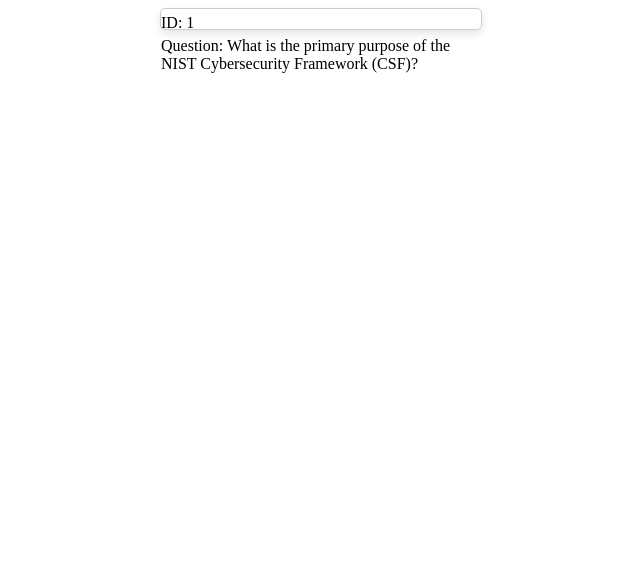
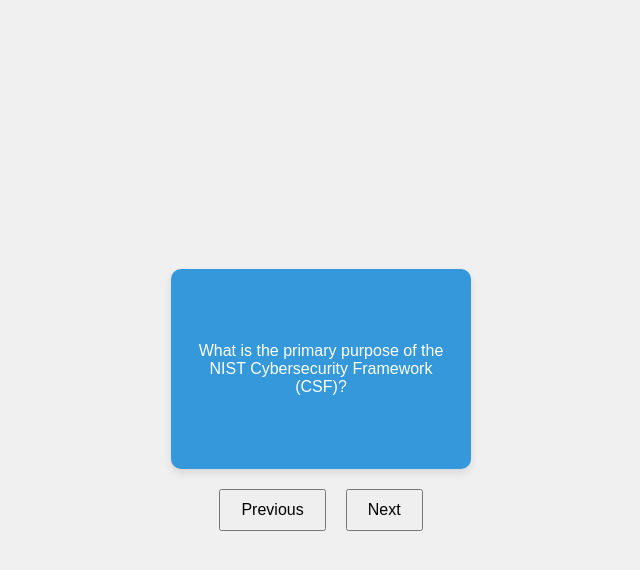
Before and after one commit to Bstbowman/Cyber-flashcards, a plain HTML site: page index.html in a window 1280 px wide. Shown: the whole page, without its empty margins (319-959 px from the left). Drawn offline with Linux system fonts and the light colour scheme.

Commit message:
Update index.html

```diff
--- a/index.html
+++ b/index.html
@@ -3,64 +3,135 @@
 <head>
     <meta charset="UTF-8">
     <meta name="viewport" content="width=device-width, initial-scale=1.0">
-    <title>Card Display</title>
+    <title>Cloud Security Quiz Flashcards</title>
     <style>
-        /* Basic styling for the card */
-        .card {
-            border: 1px solid #ccc;
-            padding: 10px;
-            margin: 10px;
-            border-radius: 5px;
+        body {
+            font-family: Arial, sans-serif;
+            display: flex;
+            justify-content: center;
+            align-items: center;
+            height: 100vh;
+            margin: 0;
+            background-color: #f0f0f0;
+        }
+        .flashcard {
             width: 300px;
-            box-shadow: 0 4px 8px rgba(0,0,0,0.1);
+            height: 200px;
+            perspective: 1000px;
+            cursor: pointer;
+        }
+        .flashcard-inner {
             position: relative;
-            transition: transform 0.5s ease-in-out;
-            /* Center the card in the page */
-            margin: auto;
-            display: block;
+            width: 100%;
+            height: 100%;
+            text-align: center;
+            transition: transform 0.6s;
+            transform-style: preserve-3d;
         }
-        .card.flip {
+        .flashcard.flipped .flashcard-inner {
             transform: rotateY(180deg);
         }
-        .card .front, .card .back {
+        .flashcard-front, .flashcard-back {
             position: absolute;
-            top: 0;
-            left: 0;
             width: 100%;
             height: 100%;
             backface-visibility: hidden;
+            display: flex;
+            justify-content: center;
+            align-items: center;
+            padding: 20px;
+            box-sizing: border-box;
+            border-radius: 10px;
+            box-shadow: 0 4px 8px rgba(0,0,0,0.1);
         }
-        .card .front {
-            z-index: 2;
+        .flashcard-front {
+            background-color: #3498db;
+            color: white;
         }
-        .card .back {
+        .flashcard-back {
+            background-color: #2ecc71;
+            color: white;
             transform: rotateY(180deg);
-            z-index: 1;
         }
-        .id, .question, .answers, .correctAnswer {
-            margin: 5px 0;
+        .navigation {
+            margin-top: 20px;
+            display: flex;
+            justify-content: center;
         }
-        .answers li {
-            list-style-type: none;
+        button {
+            margin: 0 10px;
+            padding: 10px 20px;
+            font-size: 16px;
+            cursor: pointer;
         }
     </style>
 </head>
 <body>
-
-<div id="cardDisplay"></div>
+    <div>
+        <div class="flashcard">
+            <div class="flashcard-inner">
+                <div class="flashcard-front">
+                    <p id="question"></p>
+                </div>
+                <div class="flashcard-back">
+                    <p id="answer"></p>
+                </div>
+            </div>
+        </div>
+        <div class="navigation">
+            <button id="prevBtn">Previous</button>
+            <button id="nextBtn">Next</button>
+        </div>
+    </div>
 
     <script>
-    function createCard(id, question, answers, correctAnswer) {
-        return {
-            id: id,
-            question: question,
-            answers: answers,
-            correctAnswer: correctAnswer
-        };
+        const flashcards = [
+            { question: "What is the primary purpose of the NIST Cybersecurity Framework (CSF)?", answer: "To serve as a translation layer for multidisciplinary teams" },
+            { question: "Which of the following is NOT one of the five core functions of the NIST CSF?", answer: "Implement" },
+            { question: "What is the primary focus of SOC 2®?", answer: "Implementing essential data security controls" },
+            { question: "Which of the following is NOT one of the Trust Service Categories (TSCs) in SOC 2®?", answer: "Scalability" },
+            { question: "What is the main purpose of the HIPAA Security Rule?", answer: "To secure electronic protected health information (ePHI)" },
+            { question: "What is the purpose of the Google Cloud Asset Inventory?", answer: "To conduct an inventory of all cyber and virtual assets in an organization's cloud environment" },
+            { question: "What is a 'mega-audit' in the context of security frameworks?", answer: "An audit that covers multiple frameworks simultaneously" },
+            { question: "What is the primary goal of Google's Secure AI Framework (SAIF)?", answer: "To provide considerations for implementing AI systems and mitigating risks" },
+            { question: "How many core elements does Google's SAIF include?", answer: "6" },
+            { question: "Which of the following is NOT one of the core elements of SAIF?", answer: "Replace human decision-making with AI" },
+            { question: "What is the purpose of a 'red team' in the context of AI security?", answer: "To mimic potential adversaries and examine an organization's security defenses" },
+            { question: "What is the primary purpose of threat intelligence in AI security?", answer: "To provide context about existing or emerging threats" },
+            { question: "What is the primary purpose of FedRAMP in cloud security?", answer: "To ensure compliance of third-party cloud services for government users handling sensitive data" },
+            { question: "What is the National Vulnerability Database (NVD)?", answer: "A public repository of system and software vulnerabilities" },
+            { question: "What critical information does the OWASP® Top Ten report provide?", answer: "A comprehensive list of critical security risks for web applications" }
+        ];
+
+        let currentCardIndex = 0;
+        const flashcard = document.querySelector('.flashcard');
+        const questionEl = document.getElementById('question');
+        const answerEl = document.getElementById('answer');
+        const prevBtn = document.getElementById('prevBtn');
+        const nextBtn = document.getElementById('nextBtn');
+
+        function updateCard() {
+            const currentCard = flashcards[currentCardIndex];
+            questionEl.textContent = currentCard.question;
+            answerEl.textContent = currentCard.answer;
+            flashcard.classList.remove('flipped');
         }
 
-    // Card creation
-    const card = createCard(1, 'What is the primary purpose of the NIST Cybersecurity Framework (CSF)?', ['To serve as a translation layer for multidisciplinary teams'], 'To serve as a translation layer for multidisciplinary teams');
+        flashcard.addEventListener('click', () => {
+            flashcard.classList.toggle('flipped');
+        });
+
+        prevBtn.addEventListener('click', () => {
+            currentCardIndex = (currentCardIndex - 1 + flashcards.length) % flashcards.length;
+            updateCard();
+        });
+
+        nextBtn.addEventListener('click', () => {
+            currentCardIndex = (currentCardIndex + 1) % flashcards.length;
+            updateCard();
+        });
+
+        updateCard();
 
         // Function to display the card
         function displayCard(card) {
```
Lines whose indentation alone changed are shown as unchanged.
